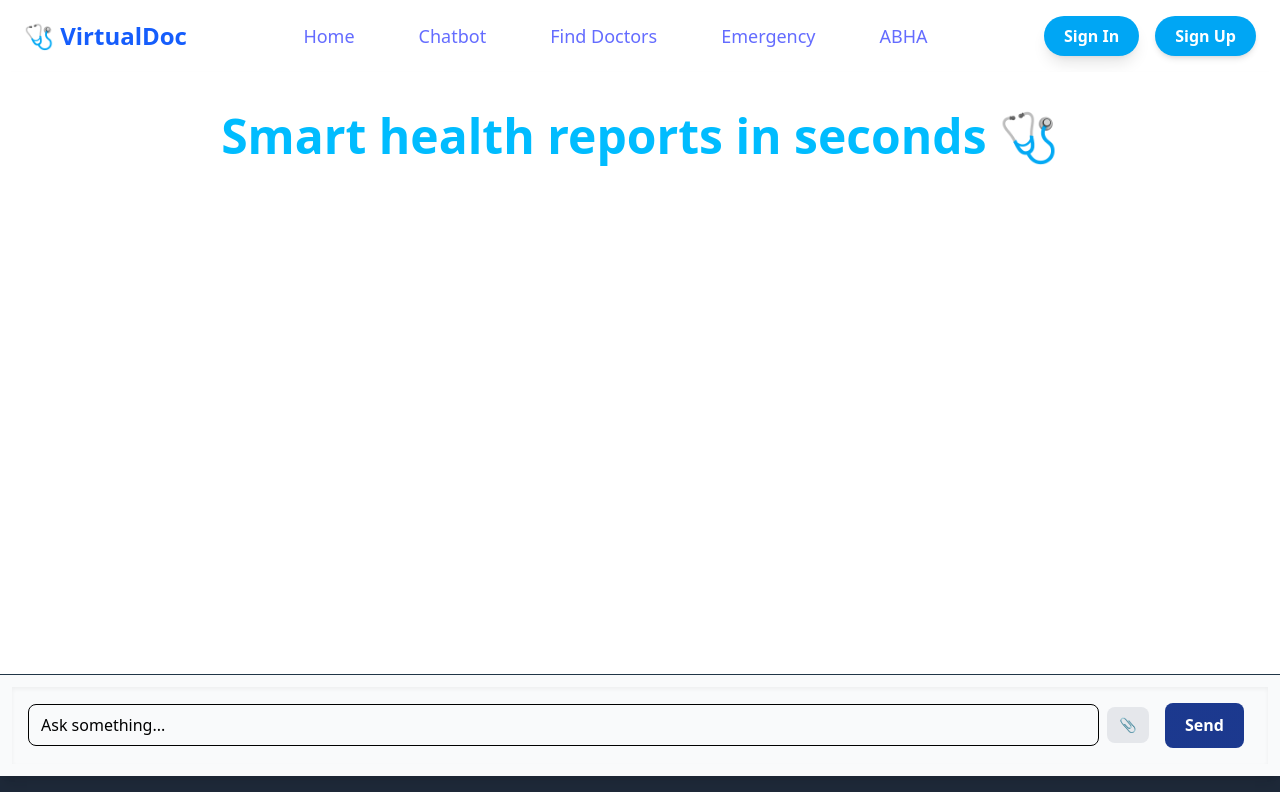
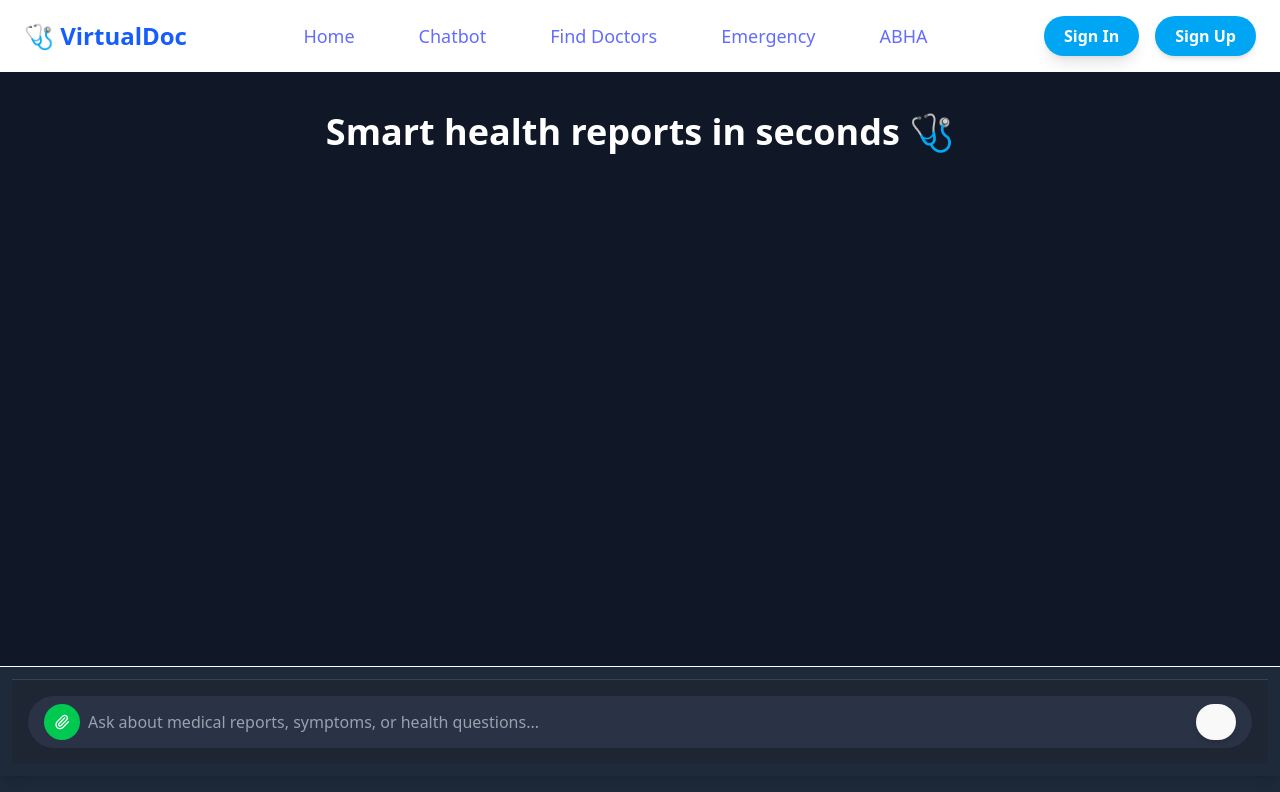
Before and after one commit to ChaitanyaZunzurkar/YCCE-Hackathon, a React (Vite) app: page /chat in a window 1280 px wide. Shown: the top 792 px of the page. Built offline with nearby package versions, Linux system fonts and the light colour scheme.

Commit message:
feat: update ChatInput to show uploaded PDF name above input

```diff
--- a/src/components/AIReportAnalyzer.jsx
+++ b/src/components/AIReportAnalyzer.jsx
@@ -5,6 +5,7 @@ import ChatInput from "./ChatInput";
 
 export default function ChatWindow() {
   const [messages, setMessages] = useState([]);
+  const [uploadedFiles, setUploadedFiles] = useState([]); // Track uploaded PDFs
   const [loading, setLoading] = useState(false);
   const chatEndRef = useRef(null);
   const location = useLocation();
@@ -15,14 +16,17 @@ export default function ChatWindow() {
     chatEndRef.current?.scrollIntoView({ behavior: "smooth" });
   }, [messages, loading]);
 
-  // ✅ Backend logic integrated
+  // Backend logic
   const sendMessage = async (userQuery, pdfFile) => {
     if (!userQuery.trim() && !pdfFile) return;
 
-    // Show user message instantly
+    // Add uploaded PDF to the top section
+    if (pdfFile) setUploadedFiles((prev) => [...prev, pdfFile]);
+
+    // Show user message
     setMessages((prev) => [
       ...prev,
-      { sender: "user", text: userQuery, pdf: pdfFile?.name },
+      { sender: "user", text: userQuery },
     ]);
 
     setLoading(true);
@@ -37,12 +41,9 @@ export default function ChatWindow() {
         body: formData,
       });
 
-      if (!res.ok) {
-        throw new Error(`Server error: ${res.status}`);
-      }
+      if (!res.ok) throw new Error(`Server error: ${res.status}`);
 
       const data = await res.json();
-      console.log("API Response:", data);
 
       setMessages((prev) => [
         ...prev,
@@ -52,7 +53,6 @@ export default function ChatWindow() {
         },
       ]);
     } catch (err) {
-      console.error("Fetch error:", err);
       setMessages((prev) => [
         ...prev,
         { sender: "bot", text: "⚠️ Error connecting to server." },
@@ -63,21 +63,42 @@ export default function ChatWindow() {
   };
 
   return (
-    <div className="flex flex-col w-screen mx-auto h-[88vh] bg-white shadow-lg overflow-x-hidden relative">
+    <div className="flex flex-col w-screen mx-auto h-[88vh] bg-gray-900 shadow-lg overflow-x-hidden relative text-white">
 
       {/* Animated gradient background */}
-      <div className="absolute inset-0 -z-10 bg-gradient-to-r from-blue-400 via-purple-500 to-pink-500 animate-gradient-slow opacity-50 blur-[30px]"></div>
+      <div className="absolute inset-0 -z-10 bg-gradient-to-r from-blue-700 via-purple-700 to-pink-700 animate-gradient-slow opacity-30 blur-[30px]"></div>
 
       {/* Chat content area */}
       <div className="flex-1 overflow-y-auto p-4 space-y-4">
         {/* Heading */}
-        <span className="block text-sky-400 font-bold text-5xl text-center mb-4 my-6">
+        <span className="block text-white font-bold text-4xl text-center mb-4 my-6">
           {path === "/chat"
             ? "Smart health reports in seconds 🩺"
             : path === "/abha-bot"
             ? "Book virtual appointment with doctor"
             : ""}
         </span>
+
+        {/* Uploaded PDFs at top */}
+        {uploadedFiles.length > 0 && (
+          <div className="mb-4">
+            <h3 className="text-lg font-semibold mb-2">Uploaded PDFs:</h3>
+            <ul className="list-disc list-inside space-y-1">
+              {uploadedFiles.map((file, idx) => (
+                <li key={idx}>
+                  <a
+                    href={URL.createObjectURL(file)}
+                    target="_blank"
+                    rel="noopener noreferrer"
+                    className="text-blue-400 hover:underline"
+                  >
+                    {file.name}
+                  </a>
+                </li>
+              ))}
+            </ul>
+          </div>
+        )}
 
         {/* Messages */}
         {messages?.map((msg, idx) => (
@@ -87,18 +108,17 @@ export default function ChatWindow() {
         {/* Loading indicator */}
         {loading && (
           <div className="flex justify-start">
-            <div className="px-4 py-2 bg-gray-100 text-gray-600 rounded-2xl rounded-bl-none shadow-md animate-pulse">
+            <div className="px-4 py-2 bg-gray-700 text-white rounded-2xl rounded-bl-none shadow-md animate-pulse">
               AI is typing...
             </div>
           </div>
         )}
 
-        {/* Reference to auto-scroll */}
         <div ref={chatEndRef} />
       </div>
 
-      {/* ✅ Input with backend logic */}
-      <div className="border-t p-3 bg-gray-50">
+      {/* Input */}
+      <div className="border-t p-3 bg-gray-800">
         <ChatInput onSend={sendMessage} loading={loading} />
       </div>
     </div>
--- a/src/components/ChatInput.jsx
+++ b/src/components/ChatInput.jsx
@@ -1,50 +1,71 @@
+// src/components/ChatInput.jsx
 import { useState } from "react";
+import { Paperclip, Send, FileText, X } from "lucide-react";
 
 export default function ChatInput({ onSend, loading }) {
-  const [userQuery, setUserQuery] = useState("");
-  const [pdfFile, setPdfFile] = useState(null);
+  const [input, setInput] = useState("");
+  const [pdf, setPdf] = useState(null);
 
-  const handleSubmit = (e) => {
-    e.preventDefault();
-    onSend(userQuery, pdfFile);
-    setUserQuery("");
-    setPdfFile(null);
+  const handleSend = () => {
+    if (!input.trim() && !pdf) return;
+    onSend(input, pdf);
+    setInput("");
+    setPdf(null);
+  };
+
+  const handleRemovePdf = () => {
+    setPdf(null);
   };
 
   return (
-    <form
-      onSubmit={handleSubmit}
-      className="p-4 bg-transparent flex items-center space-x-2 shadow-inner  "
+    <div className="p-4 border-t border-gray-700 bg-[#1e2533]">
+      {/* PDF preview above input */}
+      {pdf && (
+        <div className="flex items-center bg-[#2a3245] border border-gray-600 rounded-xl px-3 py-2 mb-3 text-sm text-white shadow-md">
+          <FileText className="w-4 h-4 text-blue-400 mr-2" />
+          <span className="truncate max-w-[200px]">{pdf.name}</span>
+          <button
+            onClick={handleRemovePdf}
+            className="ml-2 text-gray-400 hover:text-red-400"
           >
-      <input
-        type="text"
-        value={userQuery}
-        onChange={(e) => setUserQuery(e.target.value)}
-        placeholder="Ask something..."
-        className="flex-1 border border-black rounded-lg px-3 py-2 focus:outline-none focus:ring-2 focus:ring-blue-500 placeholder-black text-black "
-      />
+            <X className="w-4 h-4" />
+          </button>
+        </div>
+      )}
 
+      {/* Chat input area */}
+      <div className="flex items-center space-x-2 bg-[#2a3245] rounded-full px-4 py-2">
+        {/* File upload */}
+        <label className="cursor-pointer flex items-center justify-center w-9 h-9 rounded-full bg-green-500 hover:bg-green-600">
+          <Paperclip className="text-white w-4 h-4" />
           <input
             type="file"
             accept="application/pdf"
-        onChange={(e) => setPdfFile(e.target.files[0])}
             className="hidden"
-        id="pdfUpload"
+            onChange={(e) => setPdf(e.target.files[0])}
           />
-      <label
-        htmlFor="pdfUpload"
-        className="cursor-pointer bg-gray-200 px-3 py-2 rounded-lg text-sm hover:bg-gray-300"
-      >
-        📎
         </label>
 
+        {/* Input */}
+        <input
+          type="text"
+          className="flex-1 bg-transparent outline-none text-white placeholder-gray-400"
+          placeholder="Ask about medical reports, symptoms, or health questions..."
+          value={input}
+          onChange={(e) => setInput(e.target.value)}
+          disabled={loading}
+          onKeyDown={(e) => e.key === "Enter" && handleSend()}
+        />
+
+        {/* Send button */}
         <button
-        type="submit"
+          onClick={handleSend}
           disabled={loading}
-        className="bg-gradient-to-r from-blue-900 to-blue-900 text-white px-8 py-2 mx-2 rounded-lg hover:bg-blue-700 disabled:opacity-50"
+          className="w-9 h-9 flex items-center justify-center rounded-full bg-blue-500 hover:bg-blue-600 shadow-md disabled:opacity-50"
         >
-       <span className="font-bold text-white"> Send</span>
+          <Send className="w-4 h-4 text-white" />
         </button>
-    </form>
+      </div>
+    </div>
   );
 }
--- a/src/components/ChatWindow.jsx
+++ b/src/components/ChatWindow.jsx
@@ -1,40 +1,73 @@
-import { useLocation } from "react-router-dom";
+// src/components/ChatWindow.jsx
+import React, { useState } from "react";
 import ChatMessage from "./ChatMessage";
+import ChatInput from "./ChatInput";
 
-export default function ChatWindow({ messages, loading, chatEndRef }) {
-  const location = useLocation(); // ✅ get current path
-  const path = location.pathname;
+export default function ChatWindow() {
+  const [messages, setMessages] = useState([]);
+  const [pdfs, setPdfs] = useState([]);
+
+  const handleSend = (text) => {
+    if (!text.trim()) return;
+    setMessages([...messages, { sender: "user", text }]);
+
+    // Dummy bot response (replace with API call later)
+    setTimeout(() => {
+      setMessages((prev) => [
+        ...prev,
+        { sender: "bot", text: "This is a sample AI response." },
+      ]);
+    }, 1000);
+  };
+
+  const handleFileUpload = (event) => {
+    const files = Array.from(event.target.files);
+    setPdfs((prev) => [...prev, ...files]);
+  };
 
   return (
-    <div className="flex-1 overflow-y-auto p-4 space-y-4 relative ">
-      {/* Animated gradient background */}
-      <div className="absolute inset-0 -z-10 bg-gradient-to-r from-blue-400 via-purple-500 to-pink-500 animate-gradient-slow opacity-50 blur-[30px]"></div>
+    <div className="flex flex-col h-screen bg-[#1e2533] text-white">
+      {/* Header */}
+      <header className="p-6 text-center text-2xl font-bold">
+        Smart health reports in seconds 🩺
+      </header>
 
-      {/* Heading / tag line */}
-      <span className="block text-black font-bold text-2xl text-center mb-4">
-        {path === "/chat"
-          ? "Smart health reports in seconds 🩺"
-          : path === "/abha-bot"
-          ? "Book virtual appointment with doctor"
-          : ""}
-      </span>
+      {/* Chat area */}
+      <div className="flex-1 overflow-y-auto p-4 space-y-2">
+        {messages.length === 0 && (
+          <div className="text-center text-gray-400">
+            Upload a medical PDF and ask your health questions.
+          </div>
+        )}
 
-      {/* Chat messages */}
-      {messages.map((msg, idx) => (
-        <ChatMessage key={idx} msg={msg} />
-      ))}
+        {messages.map((msg, idx) => (
+          <ChatMessage key={idx} sender={msg.sender} text={msg.text} />
+        ))}
+      </div>
 
-      {/* Loading / typing indicator */}
-      {loading && (
-        <div className="flex justify-start">
-          <div className="px-4 py-2 bg-white text-gray-600 rounded-2xl rounded-bl-none shadow-md animate-pulse">
-            AI is typing...
-          </div>
+      {/* Uploaded PDFs above input */}
+      {pdfs.length > 0 && (
+        <div className="p-3 border-t border-gray-600 bg-[#2a3245]">
+          <h2 className="font-semibold text-blue-400">Uploaded PDFs:</h2>
+          <ul className="list-disc list-inside">
+            {pdfs.map((pdf, idx) => (
+              <li key={idx}>
+                <a
+                  href={URL.createObjectURL(pdf)}
+                  target="_blank"
+                  rel="noopener noreferrer"
+                  className="text-blue-300 underline"
+                >
+                  {pdf.name}
+                </a>
+              </li>
+            ))}
+          </ul>
         </div>
       )}
 
-      {/* Reference to scroll to bottom */}
-      <div ref={chatEndRef} />
+      {/* Input box (pinned at bottom) */}
+      <ChatInput onSend={handleSend} onFileUpload={handleFileUpload} />
     </div>
   );
 }
```
Also changed, not shown: package.json (+11 -2 lines), src/components/ChatMessage.jsx (+17 -13 lines), 2 other files (tests, documents, lock files or other folders). Lines whose indentation alone changed are shown as unchanged.
